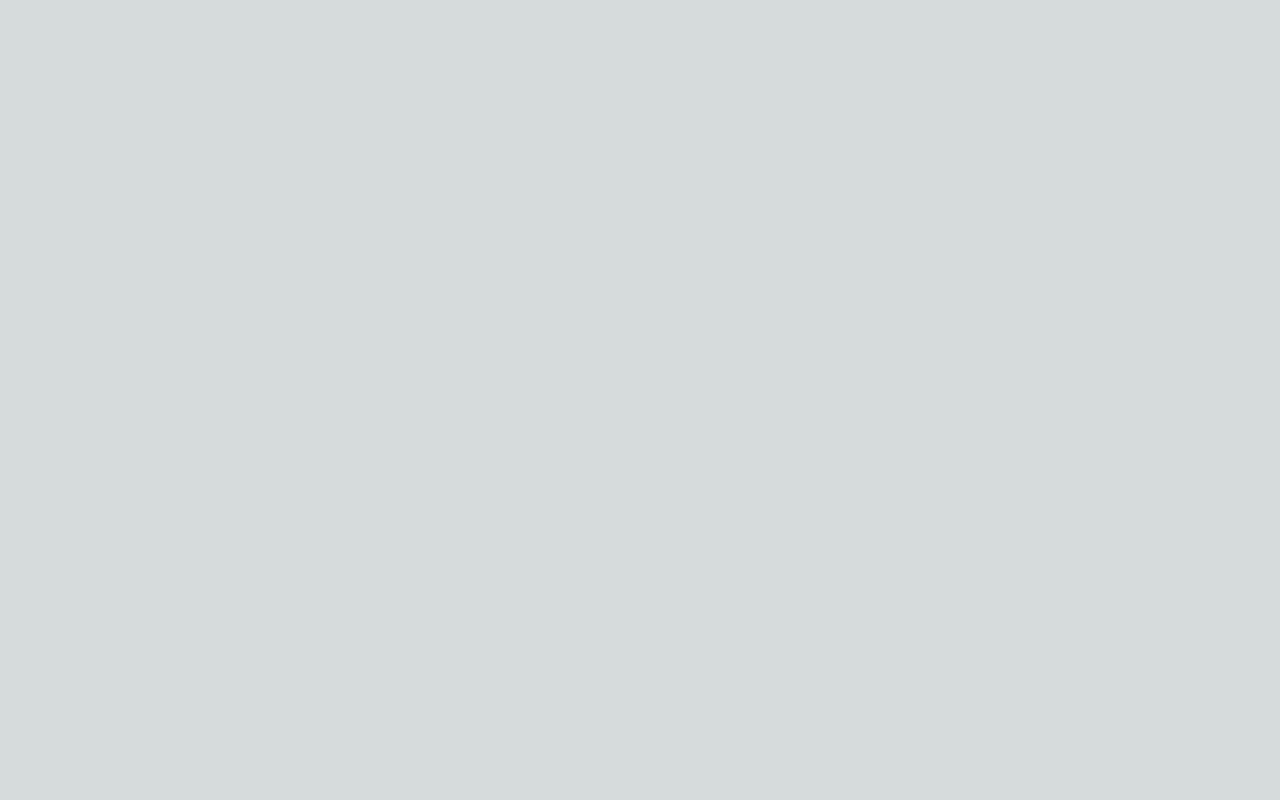
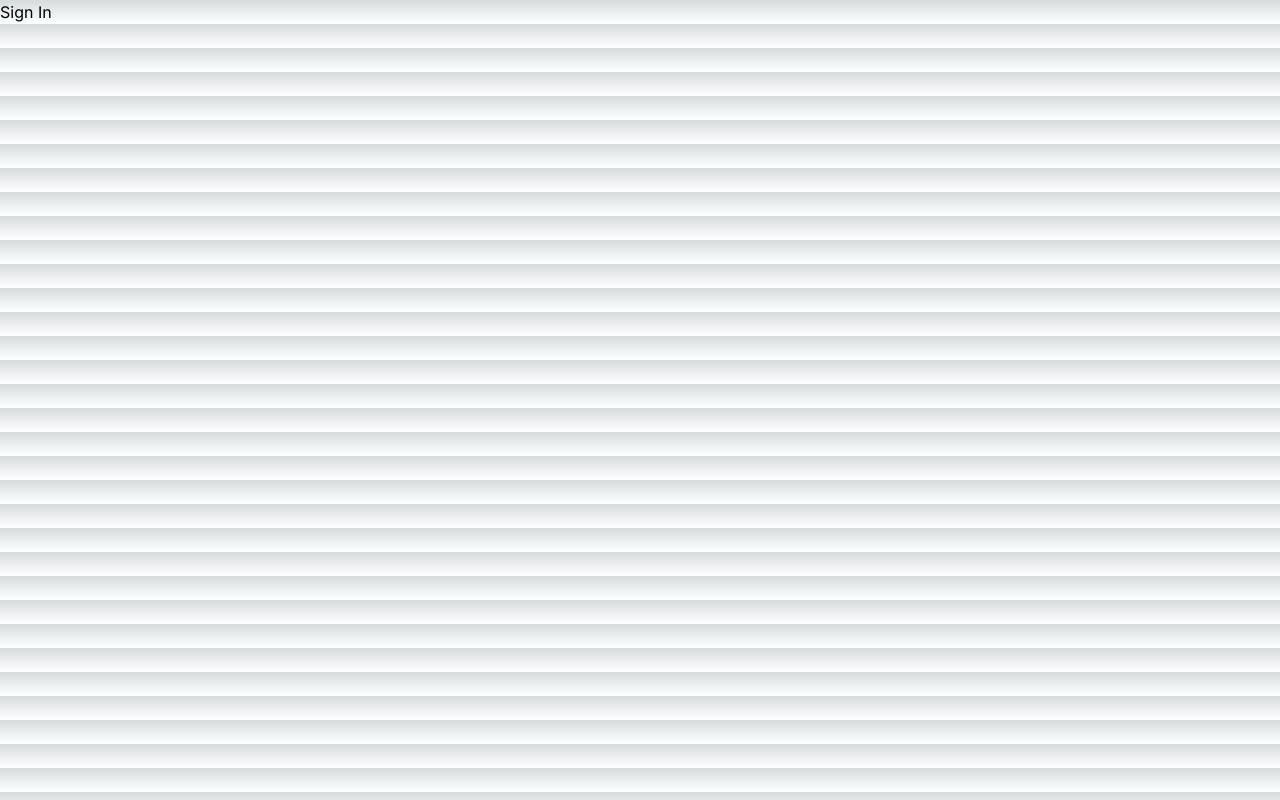
Before and after one commit to zakmayfield/authn-pre, a Next.js app: page / in a window 1280 px wide. Built offline with nearby package versions, Linux system fonts and the light colour scheme.

Commit message:
chore: added sign in link

```diff
--- a/src/app/layout.tsx
+++ b/src/app/layout.tsx
@@ -2,6 +2,7 @@
 import './globals.css';
 import { Inter } from 'next/font/google';
 import { ClerkProvider } from '@clerk/nextjs';
+import Link from 'next/link';
 
 const inter = Inter({ subsets: ['latin'] });
 
@@ -18,7 +19,12 @@
   return (
     <ClerkProvider>
       <html lang='en'>
-        <body className={inter.className}>{children}</body>
+        <body className={inter.className}>
+          <div>
+            <Link href='sign-in'>Sign In</Link>
+          </div>
+          {children}
+        </body>
       </html>
     </ClerkProvider>
   );
```
